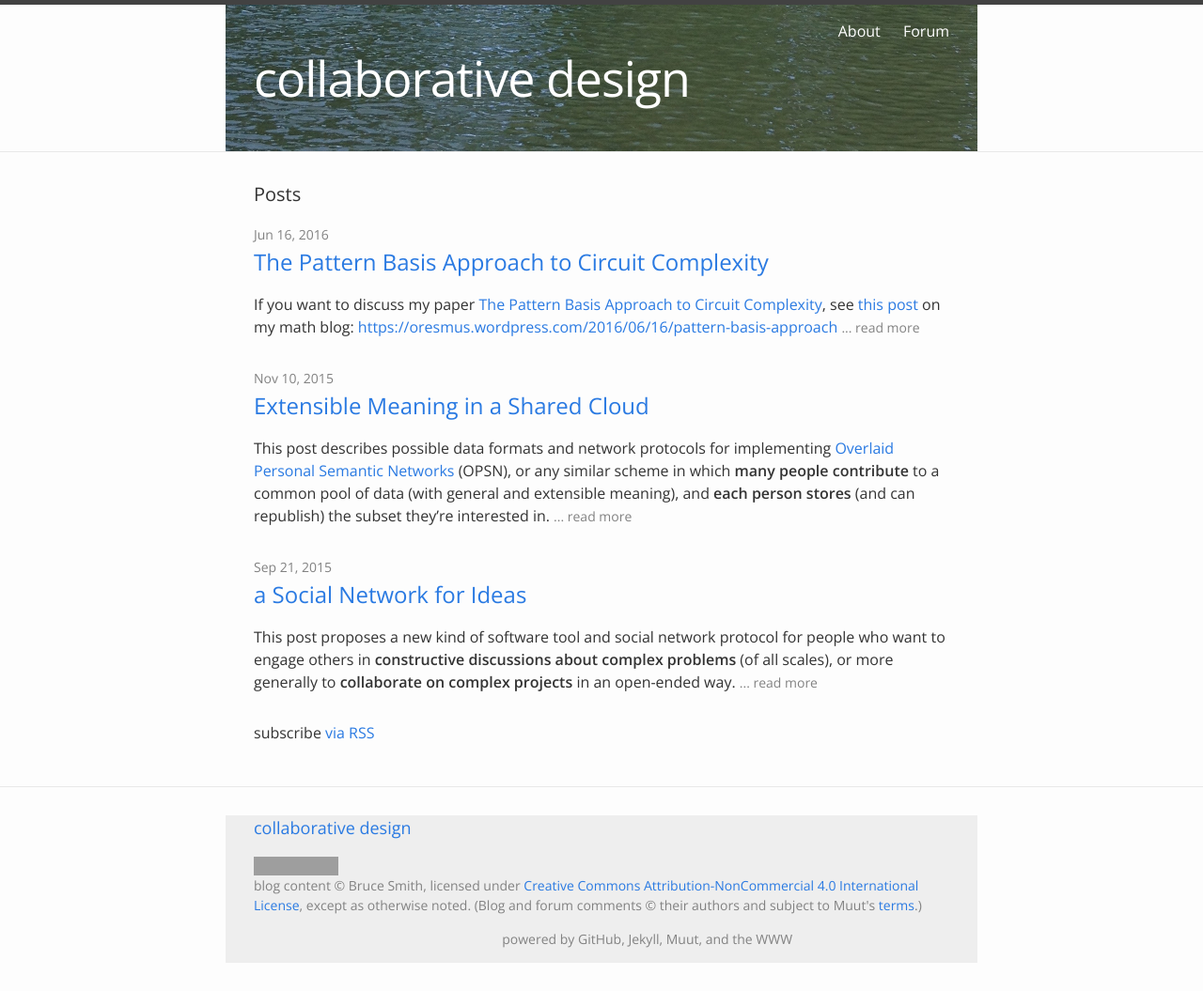
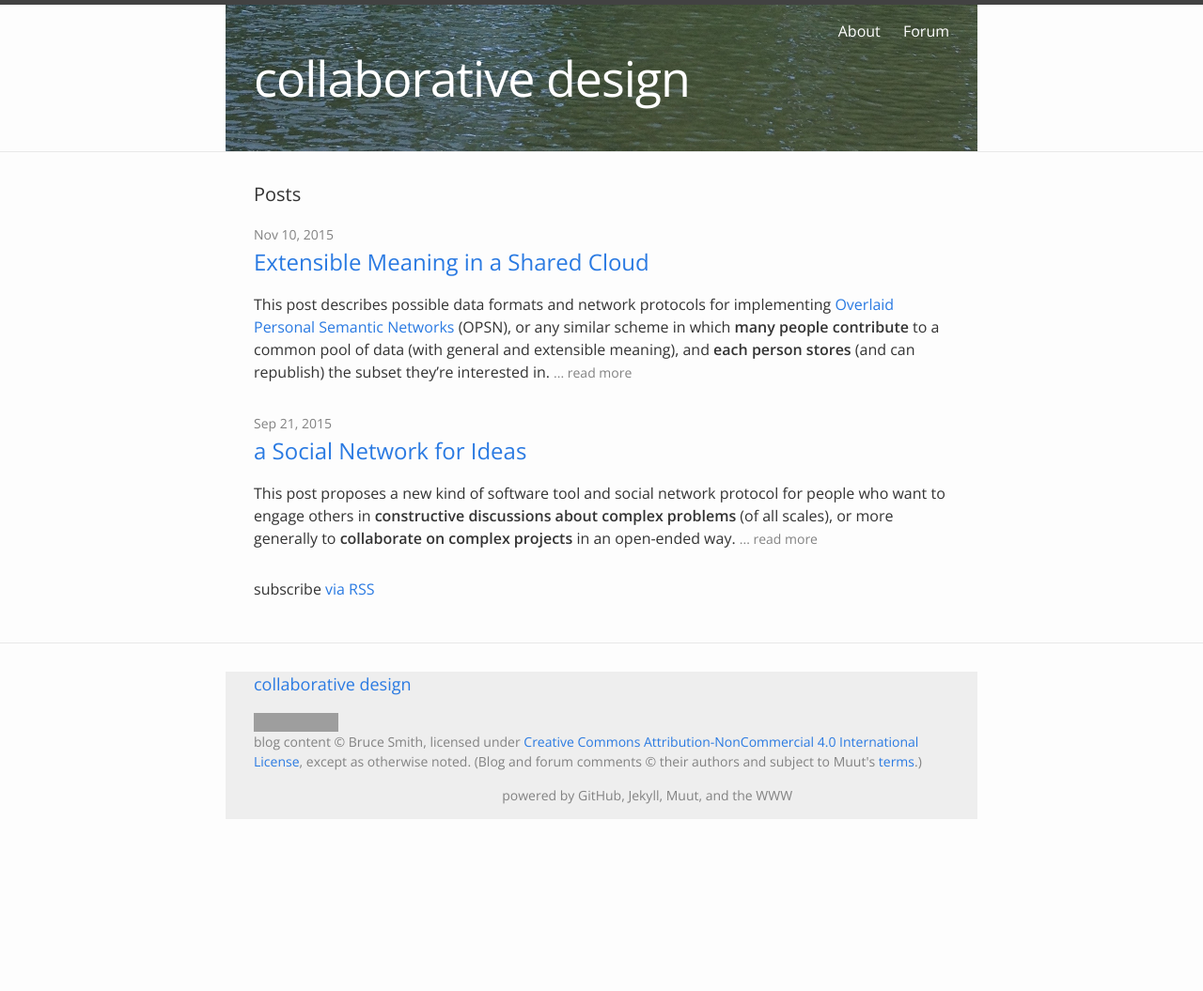
Before and after one commit to oresmus/oresmus.github.io, a Jekyll site: the page built from index.html, in a window 1280 px wide. Shown: the whole page at 94% size. Built offline with Jekyll 4.4.1, drawn with Linux system fonts in a browser that asks for light colours; after the commit the page ends 902 px from its top, so only the background shows below that; some of the changed lines change nothing that is shown; grey boxes are pictures that could not be loaded.

Commit message:
Update 2016-06-16-pattern-basis-approach.md
unlisted complexity theory post

```diff
--- a/_posts/2016-06-16-pattern-basis-approach.md
+++ b/_posts/2016-06-16-pattern-basis-approach.md
@@ -1,6 +1,8 @@
 ---
 layout: post
 title:  "The Pattern Basis Approach to Circuit Complexity"
+listed: false
+## made this unlisted on 200221 so as not to dilute my blog's OPSN focus
 date:   2016-06-16 17:55:55
 author: "Bruce Smith"
 ## tags: "math" "circuit complexity" "pattern basis" --- for unknown reasons, these tags cause a bug in processing the post
```
